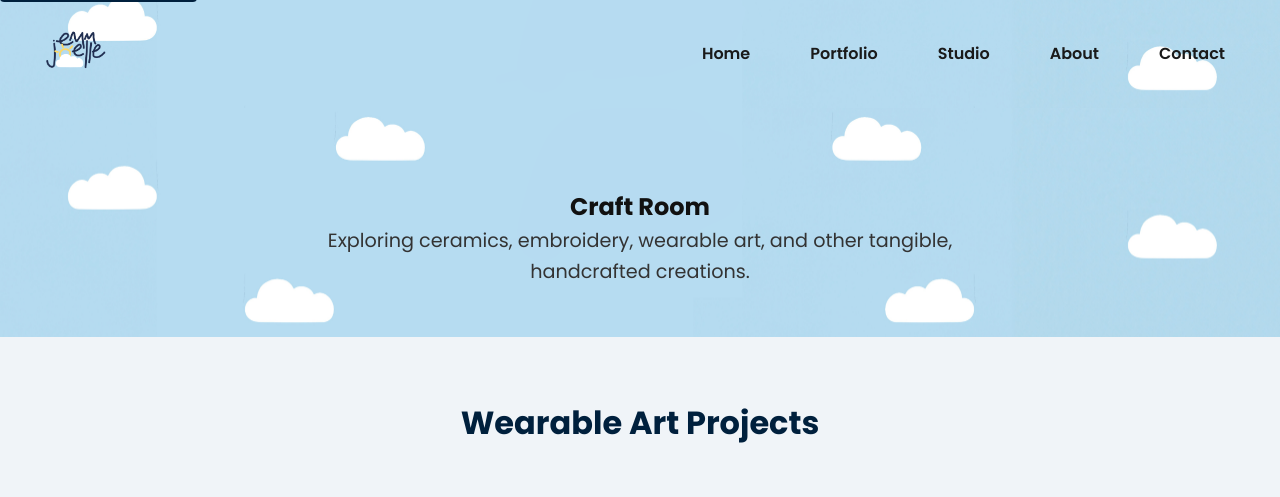
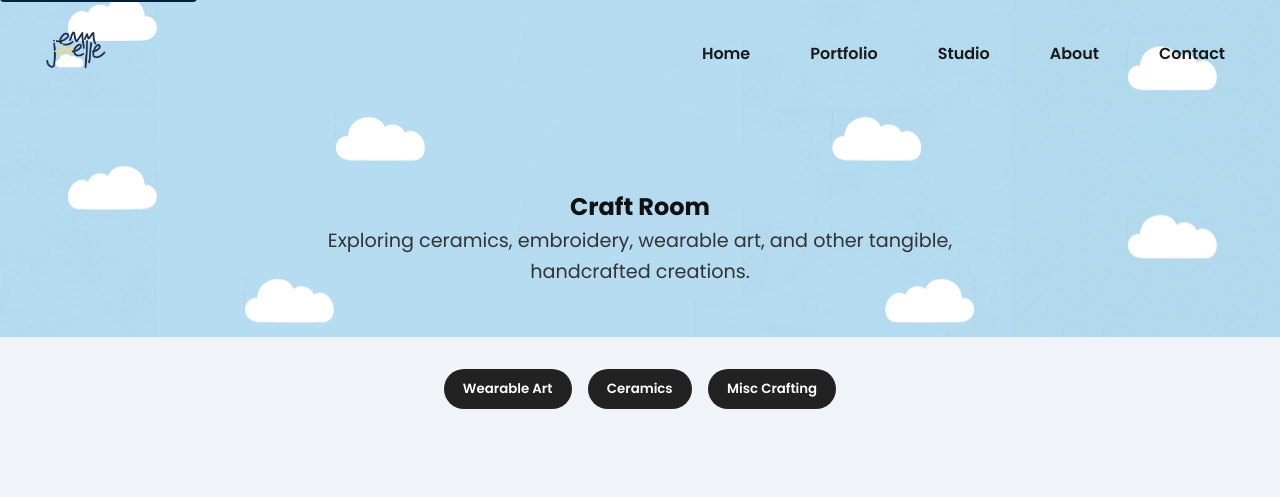
Before and after one commit to emmjoelle/portfolio-site, a website built with Vite: page craftroom.html in a window 1280 px wide. Shown: the top 497 px of the page. Built offline with nearby package versions, Linux system fonts and the light colour scheme.

Commit message:
universal section nav

```diff
--- a/craftroom.html
+++ b/craftroom.html
@@ -51,6 +51,22 @@
     <p>Exploring ceramics, embroidery, wearable art, and other tangible, handcrafted creations.</p>
   </section>
 
+  <!-- Section Navigation Buttons -->
+<nav class="section-nav" aria-label="Craft Room section navigation">
+  <button onclick="scrollToSection('galleryWearable')">Wearable Art</button>
+  <button onclick="scrollToSection('galleryPottery')">Ceramics</button>
+  <button onclick="scrollToSection('galleryMisc')">Misc Crafting</button>
+</nav>
+
+<script>
+  function scrollToSection(id) {
+    const el = document.getElementById(id);
+    const offset = -100;
+    const top = el.getBoundingClientRect().top + window.scrollY + offset;
+    window.scrollTo({ top, behavior: 'smooth' });
+  }
+</script>
+
   <!-- Wearable Art Gallery -->
   <section class="gallery-section">
     <h2 class="gallery-heading">Wearable Art Projects</h2>
```
Also changed, not shown: graphicdesign.html (+16 -0 lines), photography.html (+16 -0 lines).
